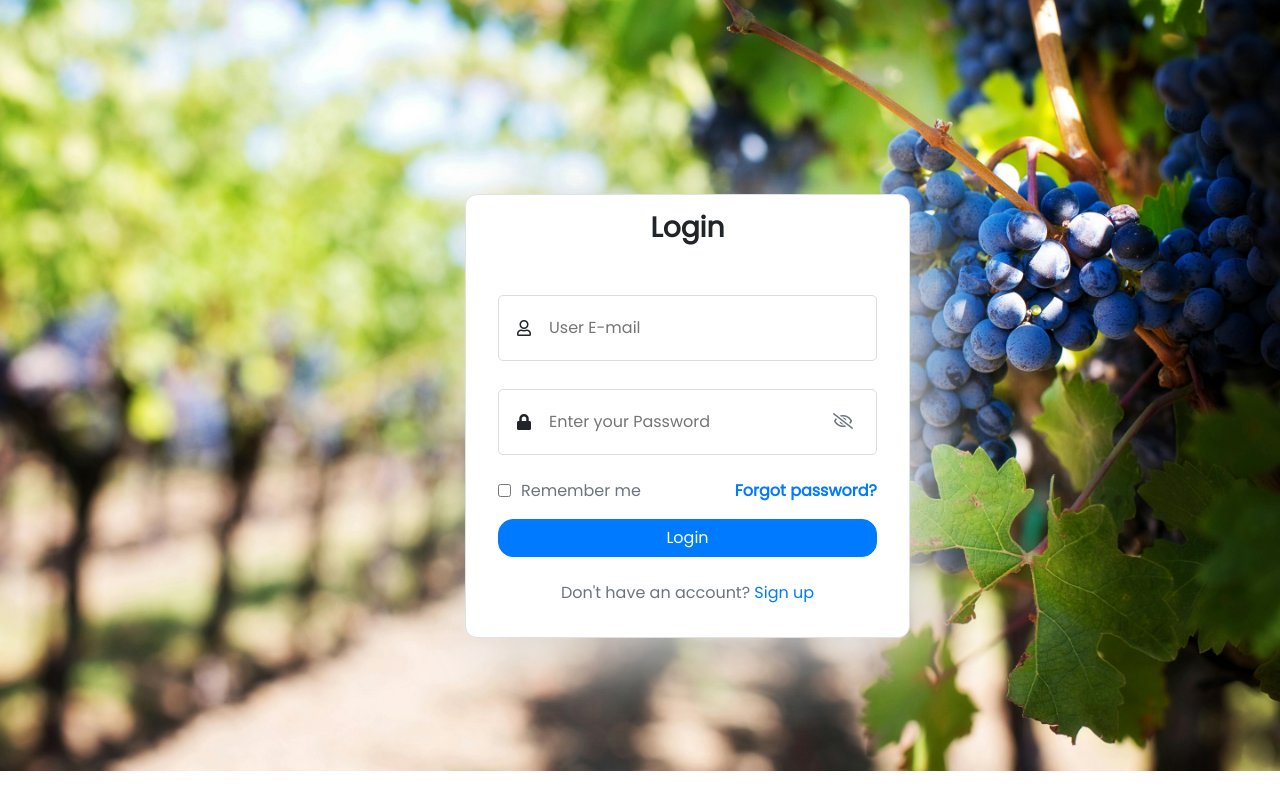
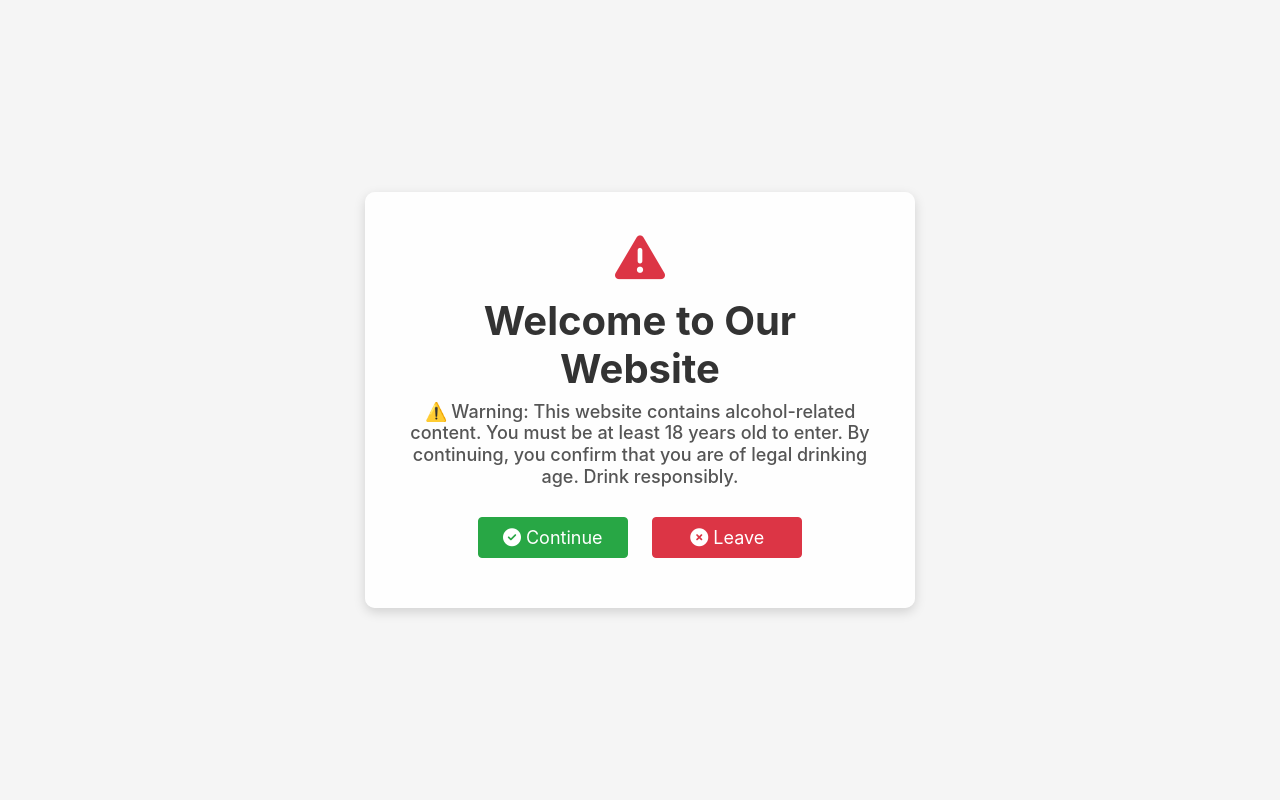
Before and after one commit to roudasaffuri/Winery, a Flask app: page / in a window 1280 px wide. Run offline with Flask 3, Linux system fonts and the light colour scheme; parts of the project's set-up code (start-up, migrations or seed data) failed here and were passed over; some libraries are stand-ins or nearby versions.

Commit message:
Merge remote-tracking branch 'project1'

```diff
--- a/main.py
+++ b/main.py
@@ -1,9 +1,10 @@
+from flask import Flask, render_template, request, redirect, url_for, flash
+from Tips import get_wine_tips
 from addItem import addItemToDB
 from context_processors import inject_current_year
 from deleteProduct import deleteItemFromDB
 from wine import get_wines
 from sendEmail import send_email
-from flask import Flask, render_template, request, redirect, url_for, flash, session
 from registration import registration
 from login import log
 from winesForSale import wineForSale
@@ -13,10 +14,10 @@ from dotenv import load_dotenv
 import os
 from resetPassword import resetPass
 from clearSessionAndLogout import exitAndClearSession
-
+from ageVerified import ageVerified
 load_dotenv()
 
-KEY = os.getenv("KEY")
+KEY = os.getenv("SECRET_KEY")
 
 app = Flask(__name__)
 app.secret_key = KEY  # Replace with a strong secret key for production
@@ -27,27 +28,23 @@ app.context_processor(inject_current_year)
 
 
 #---------------------- Index / Login / Signup / Reset ------------------------#
-@app.route('/')
+@app.route('/', methods=['GET', 'POST'])
 def index():
+    if request.method == 'POST':
+        return ageVerified()
     return render_template("index.html")
-
 
 @app.route('/login', methods=['GET', 'POST'])
 def login():
     if request.method == 'POST':
-        email = request.form['email']
-        password = request.form['password']
-        return log(email,password)
+        return log()
+    return render_template("login.html")
 
 
 @app.route('/signup', methods=['GET', 'POST'])
 def signup():
     if request.method == 'POST':
-        firstname = request.form['firstname']
-        lastname = request.form['lastname']
-        email = request.form['email']
-        password = request.form['password']  # Make sure to hash this in production!
-        return registration(firstname, lastname, email, password)
+        return registration()
     return render_template('signup.html')  # Render the signup form
 
 
@@ -97,6 +94,11 @@ def contact():
 @app.route('/products')
 def products():
     return render_template('products.html', all_wines=get_wines())
+
+@app.route("/tipsPage")
+def tipsPage():
+    return render_template("tipsPage.html",tips=get_wine_tips())
+
 
 
 @app.route('/store',)
--- a/templates/header.html
+++ b/templates/header.html
@@ -32,6 +32,7 @@
                 <li class="nav-item"><a class="nav-link px-lg-3 py-3 py-lg-4" href="{{ url_for('about') }}">About Us</a></li>
                 <li class="nav-item"><a class="nav-link px-lg-3 py-3 py-lg-4" href="{{ url_for('products') }}">Products</a></li>
                 <li class="nav-item"><a class="nav-link px-lg-3 py-3 py-lg-4" href="{{ url_for('tips') }}">Tips</a></li>
+                <li class="nav-item"><a class="nav-link px-lg-3 py-3 py-lg-4" href="{{ url_for('tipsPage') }}">TipsPage</a></li>
                 <li class="nav-item"><a class="nav-link px-lg-3 py-3 py-lg-4" href="{{ url_for('contact') }}">Contact</a></li>
                 <li class="nav-item"><a class="nav-link px-lg-3 py-3 py-lg-4" href="{{ url_for('cart') }}">Cart</a></li>
                 <li class="nav-item"><a class="nav-link px-lg-3 py-3 py-lg-4" href="{{ url_for('store') }}">Store</a></li>
--- a/templates/headerAdmin.html
+++ b/templates/headerAdmin.html
@@ -23,12 +23,14 @@
     <!-- Navigation -->
     <nav class="navbar navbar-expand-lg navbar-dark custom-navbar">
         <div class="container">
-            <a class="navbar-brand" href="{{ url_for('admin') }}">Admin Panel</a>
+            <a class="navbar-brand" href="{{ url_for('admin') }}">Admin Panel --> {{session.admin }}</a>
+
             <button class="navbar-toggler" type="button" data-toggle="collapse" data-target="#navbarResponsive" aria-controls="navbarResponsive" aria-expanded="false" aria-label="Toggle navigation">
                 <span class="navbar-toggler-icon"></span>
             </button>
             <div class="collapse navbar-collapse" id="navbarResponsive">
                 <ul class="navbar-nav ml-auto">
+
                     <li class="nav-item"><a class="nav-link" href="{{ url_for('admin') }}">Home</a></li>
                     <li class="nav-item"><a class="nav-link" href="{{ url_for('addProduct') }}">Add Wine</a></li>
                     <li class="nav-item"><a class="nav-link" href="{{ url_for('logout') }}">Logout</a></li>
--- a/templates/index.html
+++ b/templates/index.html
@@ -3,102 +3,79 @@
 <head>
     <meta charset="UTF-8">
     <meta name="viewport" content="width=device-width, initial-scale=1.0">
-    <title>Login Page</title>
+    <title>Age Verification</title>
+    <link rel="stylesheet" href="https://maxcdn.bootstrapcdn.com/bootstrap/4.4.1/css/bootstrap.min.css">
+    <script src="https://kit.fontawesome.com/a076d05399.js" crossorigin="anonymous"></script>
 
-    <!-- Bootstrap CSS -->
-    <link rel="stylesheet" href="https://maxcdn.bootstrapcdn.com/bootstrap/4.4.1/css/bootstrap.min.css">
-    <!-- FontAwesome CSS -->
-    <link rel="stylesheet" href="https://use.fontawesome.com/releases/v5.7.2/css/all.css">
-    <link rel="icon" href="static/assets/favicon.ico" type="image/x-icon">
-    <link rel="stylesheet" href="/static/css/stylesLogSign.css">
+    <style>
+        body {
+            display: flex;
+            justify-content: center;
+            align-items: center;
+            height: 100vh;
+            background-color: #f5f5f5;
+            text-align: center;
+        }
 
+        .verification-box {
+            background: rgba(255, 255, 255, 0.95);
+            padding: 40px;
+            border-radius: 10px;
+            box-shadow: 0 4px 12px rgba(0, 0, 0, 0.15);
+            max-width: 550px;
+            width: 100%;
+        }
 
+        .icon {
+            font-size: 50px;
+            color: #dc3545;
+            margin-bottom: 15px;
+        }
+
+        h1 {
+            color: #333;
+            font-weight: bold;
+        }
+
+        h2 {
+            font-size: 18px;
+            color: #555;
+            margin-bottom: 20px;
+        }
+
+        .btn {
+            font-size: 18px;
+            width: 150px;
+            margin: 10px;
+            transition: 0.3s;
+        }
+
+        .btn-success:hover {
+            background-color: #28a745;
+        }
+
+        .btn-danger:hover {
+            background-color: #c82333;
+        }
+    </style>
 </head>
 <body>
-<br>
-<br>
-<br>
-<br>
-<br>
-<br>
 
-<div class="container">
-    <div class="row">
-        <div class="offset-md-2 col-lg-5 col-md-7 offset-lg-4 offset-md-3">
-            <div class="panel border bg-white">
-                <div class="panel-heading">
-                    <h3 class="pt-3 font-weight-bold">Login</h3>
-                </div>
-                <div class="panel-body p-3">
-                    <!-- Flash Messages Section -->
-                    {% with messages = get_flashed_messages(with_categories=true) %}
-                        {% if messages %}
-                            <div class="alert-container">
-                                <ul class="list-unstyled">
-                                {% for category, message in messages %}
-                                    <li class="alert alert-{{ category }}">{{ message }}</li>
-                                {% endfor %}
-                                </ul>
-                            </div>
-                        {% endif %}
-                    {% endwith %}
-                <div class="panel-body p-3">
-                    <form action="/login" method="POST">
-                        <div class="form-group py-2">
-                            <div class="input-field">
-                                <span class="far fa-user p-2"></span>
-                                <input type="text" name="email" placeholder="User E-mail" required>
-                            </div>
-                        </div>
-                        <div class="form-group py-1 pb-2">
-                            <div class="input-field">
-                                <span class="fas fa-lock px-2"></span>
-                                <input type="password" name="password" placeholder="Enter your Password" required>
-                                <button type="button" class="btn bg-white text-muted">
-                                    <span class="far fa-eye-slash"></span>
-                                </button>
-                            </div>
-                        </div>
-                        <div class="form-inline">
-                            <input type="checkbox" name="remember" id="remember">
-                            <label for="remember" class="text-muted">Remember me</label>
-                            <a href="#" id="forgot" class="font-weight-bold" data-toggle="modal" data-target="#forgotPasswordModal">Forgot password?</a>
-                        </div>
-                        <button type="submit" class="btn btn-primary btn-block mt-3">Login</button>
-                        <div class="text-center pt-4 text-muted">Don't have an account? <a href="{{ url_for('signup') }}">Sign up</a></div>
-                    </form>
-                </div>
-            </div>
-        </div>
+    <div class="verification-box">
+        <i class="fas fa-exclamation-triangle icon"></i>
+        <h1>Welcome to Our Website</h1>
+        <h2>⚠️ Warning: This website contains alcohol-related content. You must be at least 18 years old to enter. By continuing, you confirm that you are of legal drinking age. Drink responsibly.</h2>
+        <form method="POST">
+            <button class="btn btn-success" name="age_verified" value="yes">
+                <i class="fas fa-check-circle"></i> Continue
+            </button>
+            <button class="btn btn-danger" name="age_verified" value="no">
+                <i class="fas fa-times-circle"></i> Leave
+            </button>
+        </form>
     </div>
-</div>
 
-<!-- Forgot Password Modal -->
-<div class="modal fade" id="forgotPasswordModal" tabindex="-1" role="dialog" aria-labelledby="forgotPasswordModalLabel" aria-hidden="true">
-    <div class="modal-dialog" role="document">
-        <div class="modal-content">
-            <div class="modal-header">
-                <h5 class="modal-title" id="forgotPasswordModalLabel">Forgot Password</h5>
-                <button type="button" class="close" data-dismiss="modal" aria-label="Close">
-                    <span aria-hidden="true">&times;</span>
-                </button>
-            </div>
-            <div class="modal-body">
-                <form action="/resetPassword" method="POST">
-                    <div class="form-group">
-                        <label for="email">Enter your email address</label>
-                        <input type="email" class="form-control" id="email" name="email" required>
-                    </div>
-                    <button type="submit" class="btn btn-primary">Send Reset Link</button>
-                </form>
-            </div>
-        </div>
-    </div>
-</div>
-
-<!-- jQuery -->
-<script src="https://cdnjs.cloudflare.com/ajax/libs/jquery/3.2.1/jquery.min.js"></script>
-<!-- Bootstrap JS -->
-<script src="https://maxcdn.bootstrapcdn.com/bootstrap/4.4.1/js/bootstrap.min.js"></script>
+    <script src="https://cdnjs.cloudflare.com/ajax/libs/jquery/3.2.1/jquery.min.js"></script>
+    <script src="https://maxcdn.bootstrapcdn.com/bootstrap/4.4.1/js/bootstrap.min.js"></script>
 </body>
 </html>
```
Also changed, not shown: Tips.py (+18 -1 lines), ageVerified.py (added, +9 -0 lines), db_connection.py (+26 -19 lines), login.py (+10 -5 lines), registration.py (+16 -6 lines), templates/login.html (added, +106 -0 lines), templates/signup.html (+35 -2 lines), templates/tipsPage.html (added, +42 -0 lines).
